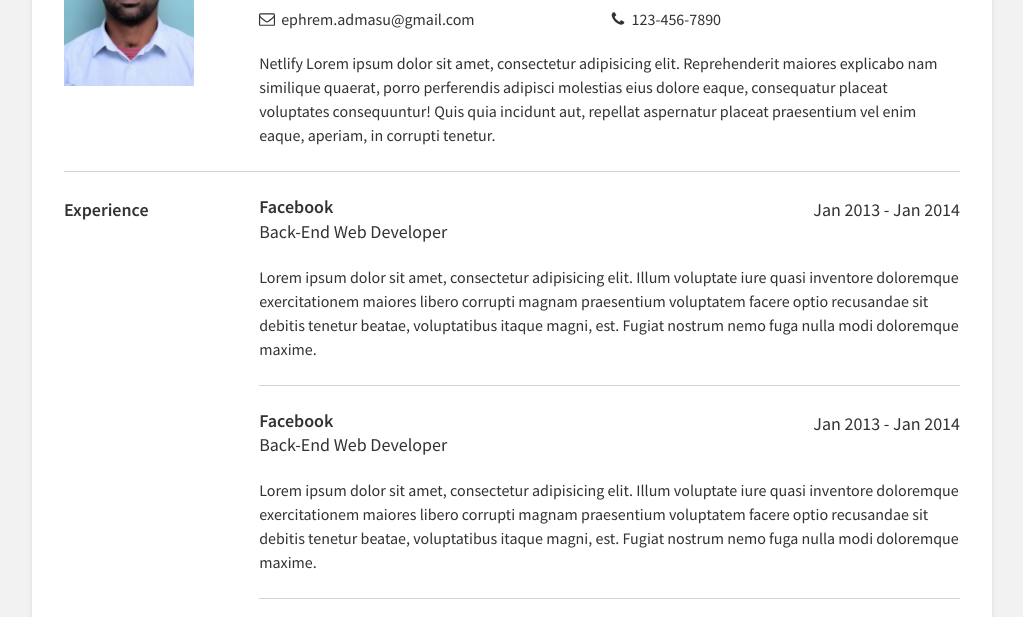
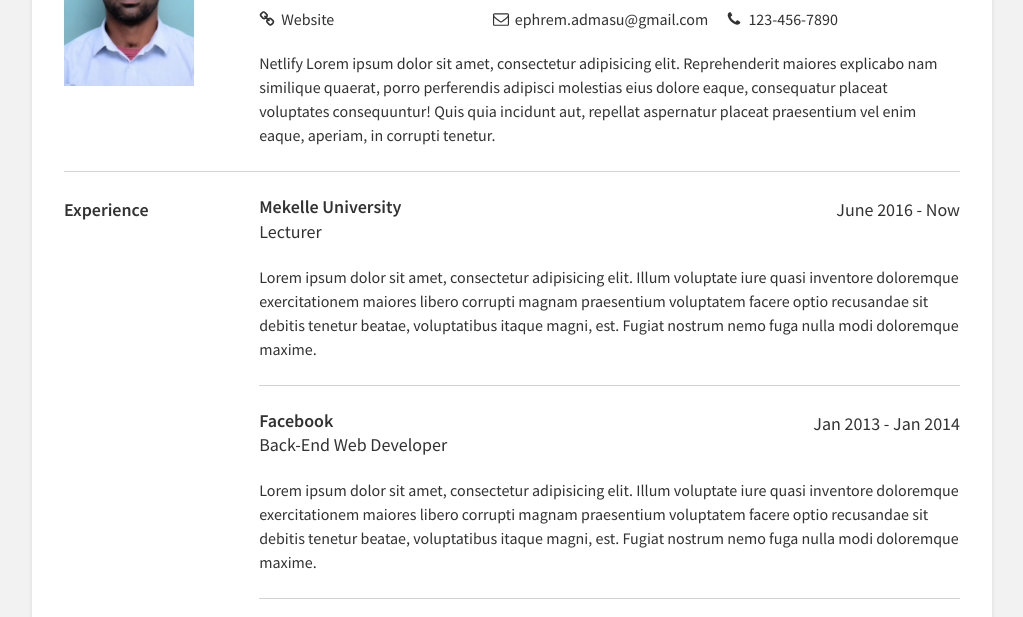
Before and after one commit to ephrem-admasu/ephrem-admasu.github.io, a plain HTML site: page index.html in a window 1280 px wide. Shown: the part 183-800 px from the top of the page, without its empty margins (128-1151 px from the left). Drawn offline with nearby package versions, Linux system fonts and the light colour scheme.

Commit message:
Update index.html

```diff
--- a/index.html
+++ b/index.html
@@ -17,10 +17,10 @@
         <div class="my-name">Ephrem Admasu</div>
         <div class="my-title">Lecturer, and Researcher at Mekelle University</div>
         <div class="links">
-<!--           <div class="link-item">
+          <div class="link-item">
             <svg class="icon" viewBox="0 0 1792 1792" xmlns="http://www.w3.org/2000/svg"><path d="M1520 1216q0-40-28-68l-208-208q-28-28-68-28-42 0-72 32 3 3 19 18.5t21.5 21.5 15 19 13 25.5 3.5 27.5q0 40-28 68t-68 28q-15 0-27.5-3.5t-25.5-13-19-15-21.5-21.5-18.5-19q-33 31-33 73 0 40 28 68l206 207q27 27 68 27 40 0 68-26l147-146q28-28 28-67zm-703-705q0-40-28-68l-206-207q-28-28-68-28-39 0-68 27l-147 146q-28 28-28 67 0 40 28 68l208 208q27 27 68 27 42 0 72-31-3-3-19-18.5t-21.5-21.5-15-19-13-25.5-3.5-27.5q0-40 28-68t68-28q15 0 27.5 3.5t25.5 13 19 15 21.5 21.5 18.5 19q33-31 33-73zm895 705q0 120-85 203l-147 146q-83 83-203 83-121 0-204-85l-206-207q-83-83-83-203 0-123 88-209l-88-88q-86 88-208 88-120 0-204-84l-208-208q-84-84-84-204t85-203l147-146q83-83 203-83 121 0 204 85l206 207q83 83 83 203 0 123-88 209l88 88q86-88 208-88 120 0 204 84l208 208q84 84 84 204z"/></svg>
-            <a href="http://google.ca">andremadarang.com</a>
-          </div> -->
+            <a href="https://www.linkedin.com/in/ephrem-admasu-38522457/">Website</a>
+          </div>
           <div class="link-item">
             <svg class="icon" viewBox="0 0 1792 1792" xmlns="http://www.w3.org/2000/svg"><path d="M1664 1504v-768q-32 36-69 66-268 206-426 338-51 43-83 67t-86.5 48.5-102.5 24.5h-2q-48 0-102.5-24.5t-86.5-48.5-83-67q-158-132-426-338-37-30-69-66v768q0 13 9.5 22.5t22.5 9.5h1472q13 0 22.5-9.5t9.5-22.5zm0-1051v-24.5l-.5-13-3-12.5-5.5-9-9-7.5-14-2.5h-1472q-13 0-22.5 9.5t-9.5 22.5q0 168 147 284 193 152 401 317 6 5 35 29.5t46 37.5 44.5 31.5 50.5 27.5 43 9h2q20 0 43-9t50.5-27.5 44.5-31.5 46-37.5 35-29.5q208-165 401-317 54-43 100.5-115.5t46.5-131.5zm128-37v1088q0 66-47 113t-113 47h-1472q-66 0-113-47t-47-113v-1088q0-66 47-113t113-47h1472q66 0 113 47t47 113z"/></svg>
             <a href="mailto:email@email.com">ephrem.admasu@gmail.com</a>
@@ -41,11 +41,11 @@
         <div class="job">
           <div class="job-title-container">
             <div>
-              <div class="job-company">Facebook</div>
-              <div class="job-title">Back-End Web Developer</div>
+              <div class="job-company">Mekelle University</div>
+              <div class="job-title">Lecturer</div>
             </div>
             <div>
-              Jan 2013 - Jan 2014
+              June 2016 - Now
             </div>
           </div> <!-- end job-title container -->
           <p>Lorem ipsum dolor sit amet, consectetur adipisicing elit. Illum voluptate iure quasi inventore doloremque exercitationem maiores libero corrupti magnam praesentium voluptatem facere optio recusandae sit debitis tenetur beatae, voluptatibus itaque magni, est. Fugiat nostrum nemo fuga nulla modi doloremque maxime.</p>
```
